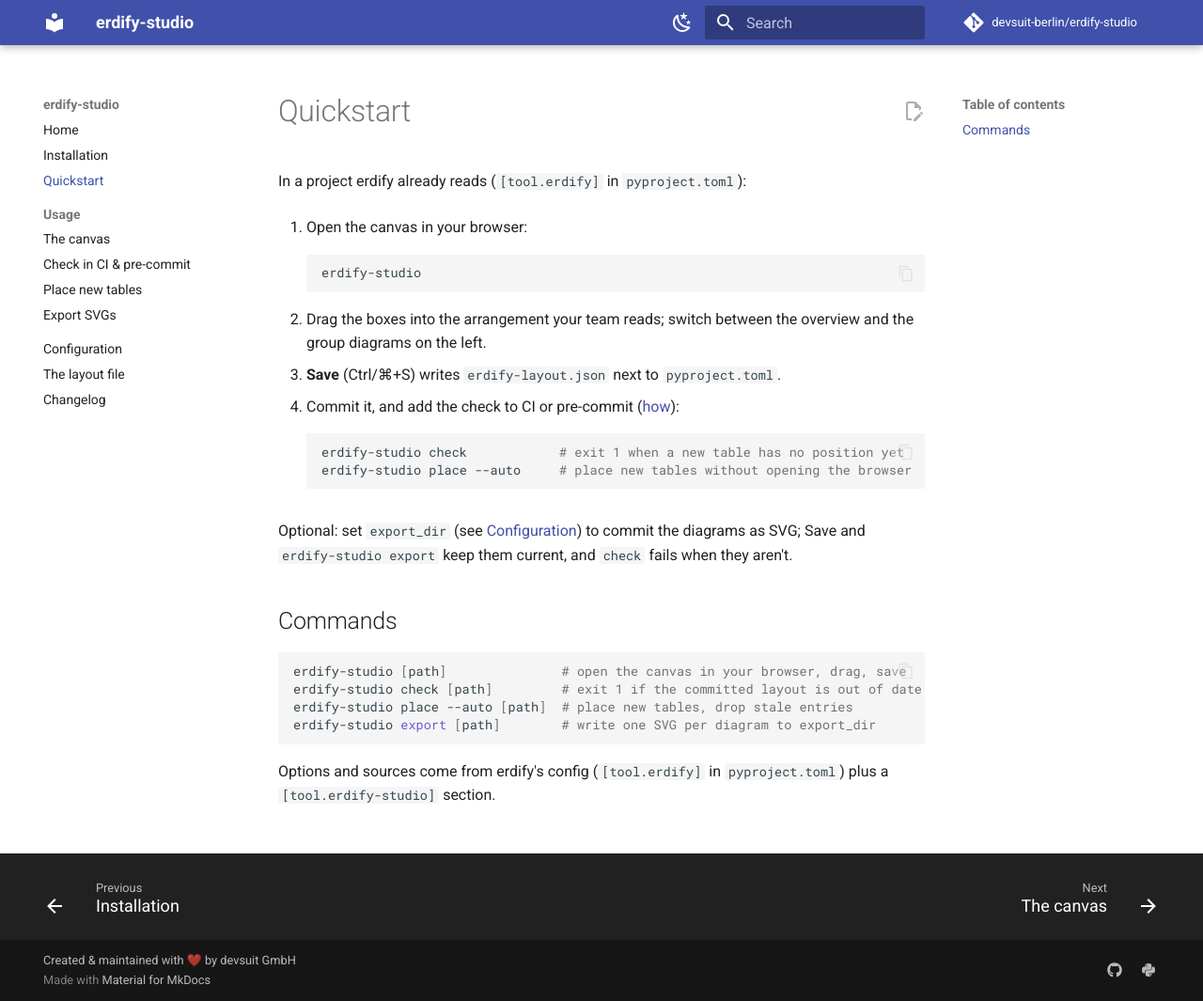
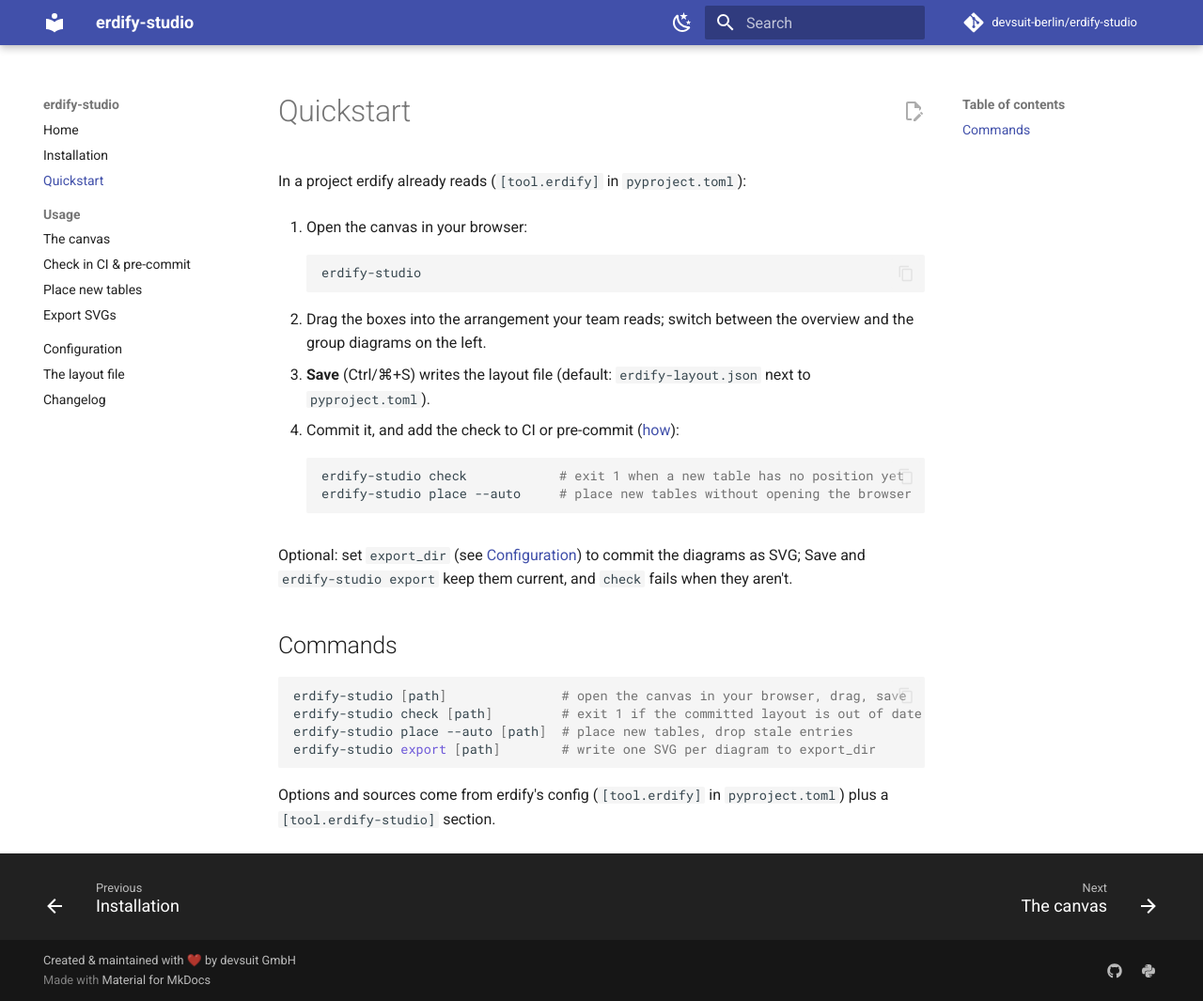
Before and after one commit to devsuit-berlin/erdify-studio, an MkDocs documentation site: the page built from docs/quickstart.md, in a window 1280 px wide and 1065 px high. Shown: the whole window at 94% size. Built offline with MkDocs 1.6.1 and Material for MkDocs 9.7.7, drawn with Linux system fonts in a browser that asks for light colours; comment, search, counter and statistics services are not loaded.

Commit message:
docs: #9 - deploy Pages only once the repository is public; layout path in the quickstart

````diff
--- a/docs/quickstart.md
+++ b/docs/quickstart.md
@@ -10,7 +10,8 @@ In a project erdify already reads (`[tool.erdify]` in `pyproject.toml`):
 
 2. Drag the boxes into the arrangement your team reads; switch between the overview and
    the group diagrams on the left.
-3. **Save** (Ctrl/⌘+S) writes `erdify-layout.json` next to `pyproject.toml`.
+3. **Save** (Ctrl/⌘+S) writes the layout file (default: `erdify-layout.json` next to
+   `pyproject.toml`).
 4. Commit it, and add the check to CI or pre-commit ([how](usage/ci.md)):
 
     ```bash
````
Also changed, not shown: 1 other file.
